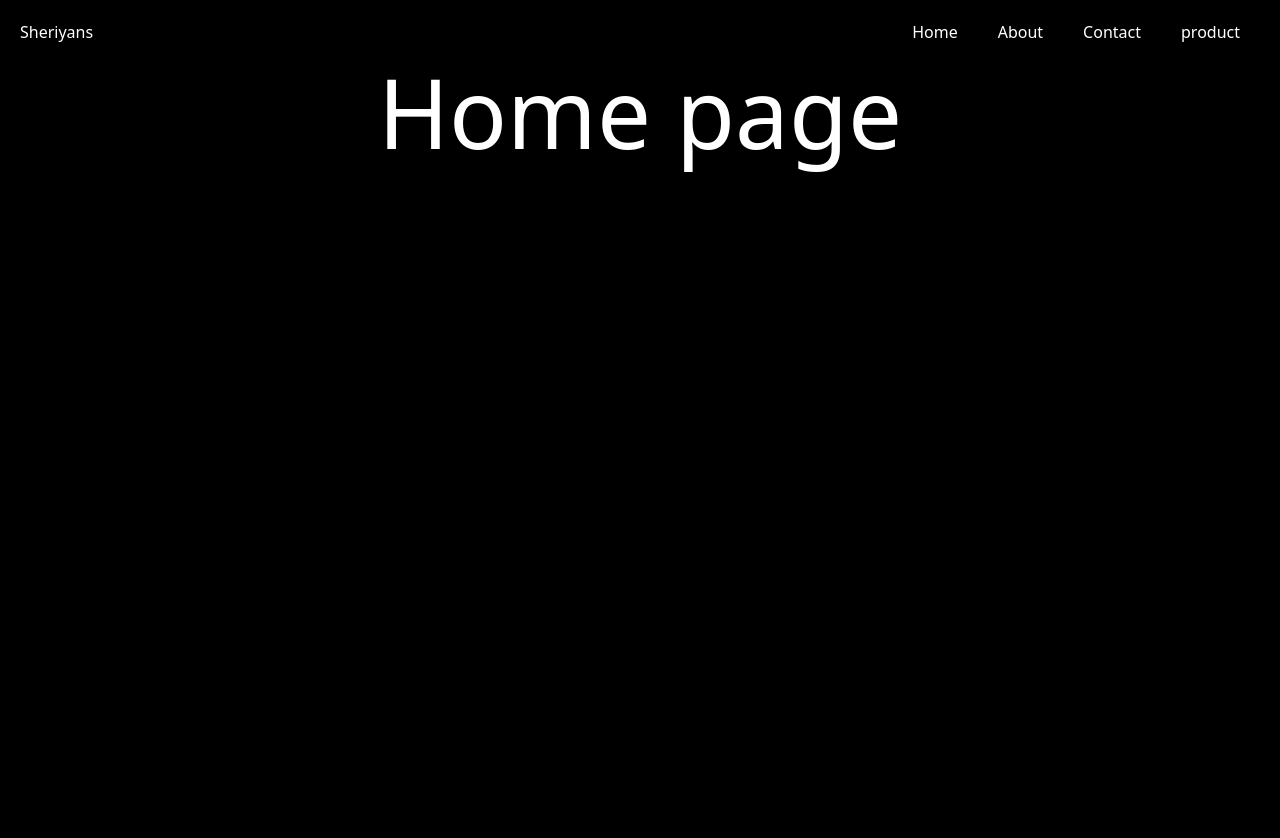
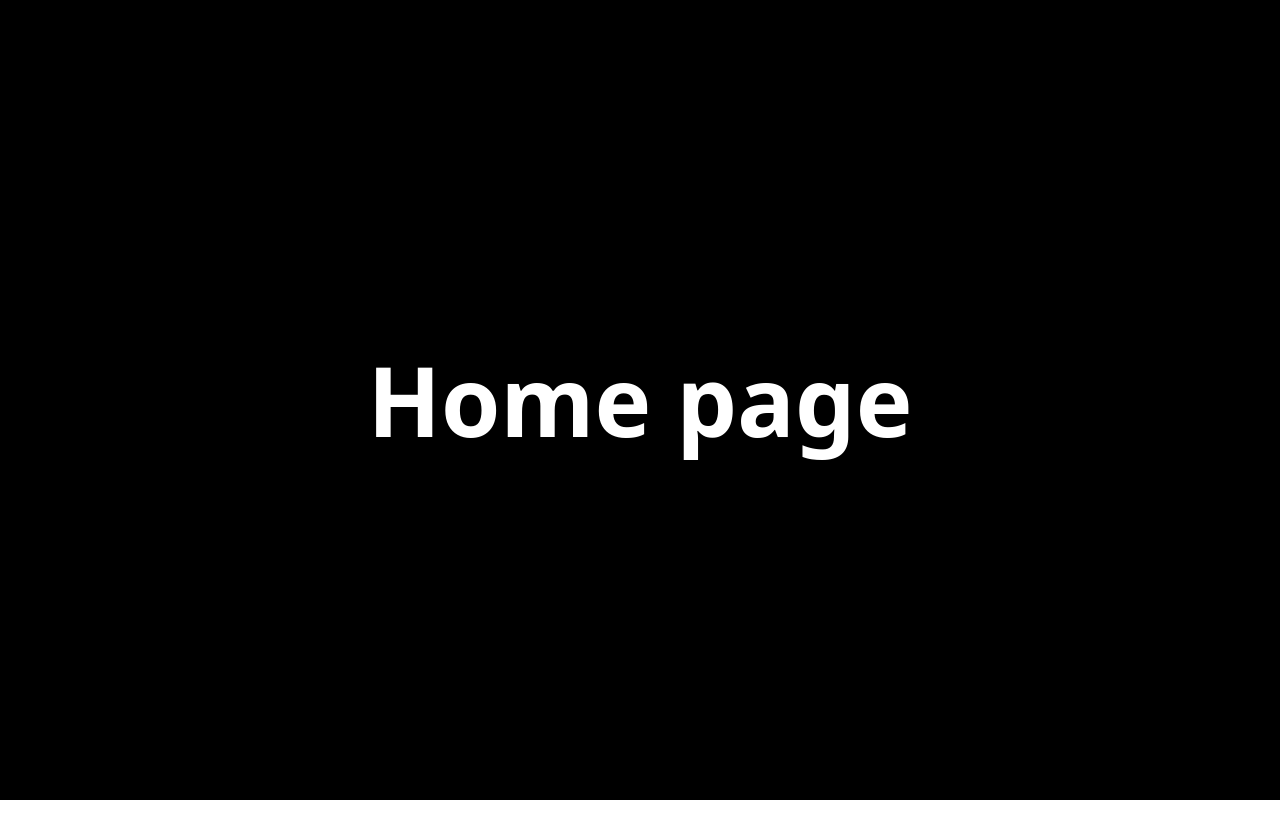
Before and after one commit to dhruval1907/React-cohort22, a React (Vite) app in the folder react-routing/: page / in a window 1280 px wide. Shown: the top 838 px of the page. After the commit the page ends 800 px from the top, so only its background shows below. Built offline with nearby package versions, Linux system fonts and the light colour scheme.

Commit message:
adding the links

```diff
--- a/react-routing/src/App.jsx
+++ b/react-routing/src/App.jsx
@@ -1,23 +1,15 @@
-import React from "react";
-import { Route, Routes } from "react-router-dom";
-import About from "./pages/About";
-import Courses from "./pages/Courses";
-import Home from "./pages/Home";
-import Nav from "./components/Nav";
-import Products from "./pages/Products";
+import React from 'react'
+import Nav from './components/Nav'
+import Home from './pages/Home'
+
 const App = () => {
   return (
-    <div className="text-white">
-     <Nav/>
-      <Routes>
-        {/* <Route path="/" element={<Home />} /> */}
-        <Route path="/about" element={<About />} />
-        <Route path="/courses" element={<Courses />} />
-        <Route path="/" element={<Home />} />
-        <Route path="/product" element={<Products />} />
-      </Routes>
+    <div className='h-screen w-full bg-black text-white font-semibold p-5'>
+      {/* <Nav/> */}
+      <Home/>
+
     </div>
-  );
-};
+  )
+}
 
-export default App;
+export default App
--- a/react-routing/src/components/Nav.jsx
+++ b/react-routing/src/components/Nav.jsx
@@ -1,20 +1,18 @@
-import React from "react";
-import { Link } from "react-router-dom";
+import React from 'react'
 
 const Nav = () => {
   return (
-    <div>
-      <div className="p-5 flex items-center justify-between bg-black">
-        <h2 className="bg-black">Sheriyans</h2>
-        <div className="flex gap-10 px-5">
-            <Link to="/">Home</Link>
-            <Link to="/about">About</Link>
-            <Link to="/courses">Contact</Link>
-            <Link to="/product">product</Link>
-        </div>
+    <div className='h-10 w-full flex items-center justify-between p-5'>
+      <div>
+      <h2>Sheriyans</h2>
+      </div>
+      <div className='flex gap-10'>
+        <a href="/">Home</a>
+        <a href="/about">About</a>
+        <a href="/courses">courses</a>
       </div>
     </div>
-  );
-};
+  )
+}
 
-export default Nav;
+export default Nav
--- a/react-routing/src/main.jsx
+++ b/react-routing/src/main.jsx
@@ -3,7 +3,6 @@ import { createRoot } from "react-dom/client";
 import "./index.css";
 import App from "./App.jsx";
 import { BrowserRouter } from "react-router-dom";
-
 createRoot(document.getElementById("root")).render(
   <BrowserRouter>
     <App />
--- a/react-routing/src/pages/About.jsx
+++ b/react-routing/src/pages/About.jsx
@@ -1,11 +1,12 @@
 import React from 'react'
 
-const About = () => {
+const Home = () => {
   return (
-    <div className='h-screen text-8xl text-center w-full bg-black'>
-      <h1>About page </h1>
+    <div className="flex items-center justify-center bg-black w-full text-white h-full">
+      <h1 className='text-8xl '>About page</h1>
+
     </div>
   )
 }
 
-export default About
+export default Home
--- a/react-routing/src/pages/Courses.jsx
+++ b/react-routing/src/pages/Courses.jsx
@@ -1,11 +1,12 @@
 import React from 'react'
 
-const Courses = () => {
+const Home = () => {
   return (
-     <div className='h-screen text-8xl text-center w-full bg-black'>
-      <h1>courses page </h1>
+    <div className="flex items-center justify-center bg-black w-full text-white h-full">
+      <h1 className='text-8xl '>courses page</h1>
+
     </div>
   )
 }
 
-export default Courses
+export default Home
--- a/react-routing/src/pages/Home.jsx
+++ b/react-routing/src/pages/Home.jsx
@@ -1,11 +1,12 @@
-import React from "react";
+import React from 'react'
 
 const Home = () => {
   return (
-    <div className="h-screen text-8xl text-center w-full bg-black">
-      <h1>Home page </h1>
+    <div className="flex items-center justify-center bg-black w-full text-white h-full">
+      <h1 className='text-8xl '>Home page</h1>
+
     </div>
-  );
-};
+  )
+}
 
-export default Home;
+export default Home
--- a/react-routing/src/pages/Products.jsx
+++ b/react-routing/src/pages/Products.jsx
@@ -1,13 +1,12 @@
-import React from "react";
+import React from 'react'
 
-const Products = () => {
+const Home = () => {
   return (
-    <div>
-      <div className="h-screen text-8xl text-center w-full bg-black">
-        <h1>Product page </h1>
-      </div>
+    <div className="flex items-center justify-center bg-black w-full text-white h-full">
+      <h1 className='text-8xl '>Product page</h1>
+
     </div>
-  );
-};
+  )
+}
 
-export default Products;
+export default Home
```
